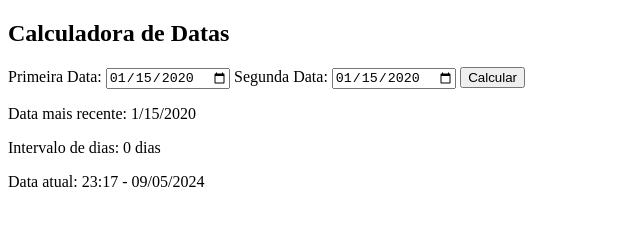
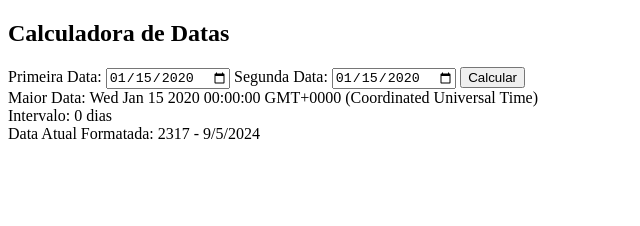
Before and after one commit to anapreino/trabalho-front02, a plain HTML site: page index.html in a window 1280 px wide. Both pictures are taken after typing "2020-01-15", "2020-01-15" into the empty fields and a click on the button "Calcular". Shown: the whole page, without its empty margins (0-640 px from the left). Drawn offline with Linux system fonts and the light colour scheme.

Commit message:
index.html

```diff
--- a/index.html
+++ b/index.html
@@ -1,9 +1,55 @@
 <!DOCTYPE html>
-<html lang="en">
+<html lang="pt-BR">
   <head>
     <meta charset="UTF-8" />
     <meta name="viewport" content="width=device-width, initial-scale=1.0" />
-    <title>Calculadora</title>
+    <title>Calcular Datas</title>
+    <script>
+
+        function maiorData(data1, data2) {
+            if (data1 > data2) {
+                return data1;
+            } else {
+                return data2;
+            }
+        }
+
+
+        function intervaloEntreDatas(data1, data2) {
+            if (data1 > data2) {
+                console.log("A primeira data deve ser mais antiga que a segunda data");
+                return null;
+            } else {
+                var diferenca = data2.getTime() - data1.getTime();
+                var dias = diferenca / (1000 * 3600 * 24);
+                return dias;
+            }
+        }
+
+
+        function dataAtualFormatada() {
+            var dataAtual = new Date();
+            var dia = dataAtual.getDate();
+            var mes = dataAtual.getMonth() + 1;
+            var ano = dataAtual.getFullYear();
+            var hora = dataAtual.getHours();
+            var minuto = dataAtual.getMinutes();
+
+            return hora + "" + minuto + " - " + dia + "/" + mes + "/" + ano;
+        }
+
+
+        function calculate() {
+            var date1 = new Date(document.getElementById('date1').value);
+            var date2 = new Date(document.getElementById('date2').value);
+
+            var maior = maiorData(date1, date2);
+            var intervalo = intervaloEntreDatas(date1, date2);
+            var dataFormatada = dataAtualFormatada();
+
+            document.getElementById('result').innerHTML = "Maior Data: " + maior + "<br>Intervalo: " + intervalo + " dias<br>Data Atual Formatada: " + dataFormatada;
+        }
+    </script>
   </head>
   <body>
     <h2>Calculadora de Datas</h2>
@@ -13,9 +59,10 @@
 
       <label for="date2">Segunda Data:</label>
       <input type="date" id="date2" required />
+
       <button type="button" onclick="calculate()">Calcular</button>
     </form>
+
     <div id="result"></div>
-    <script src="main.js"></script>
   </body>
 </html>
```
